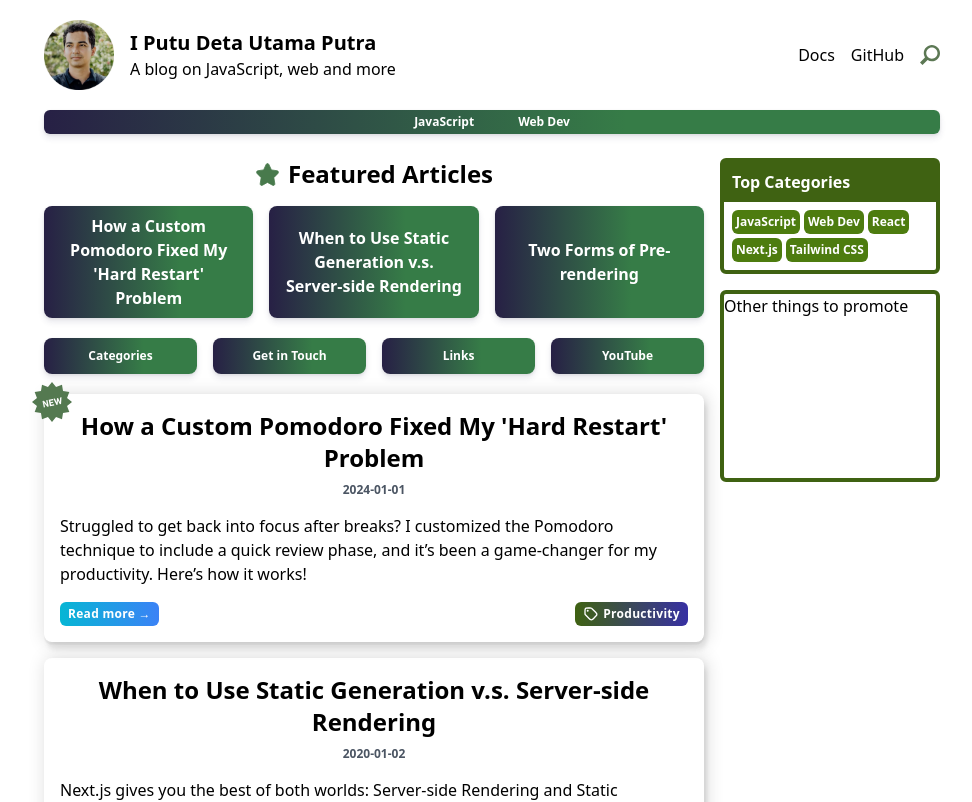
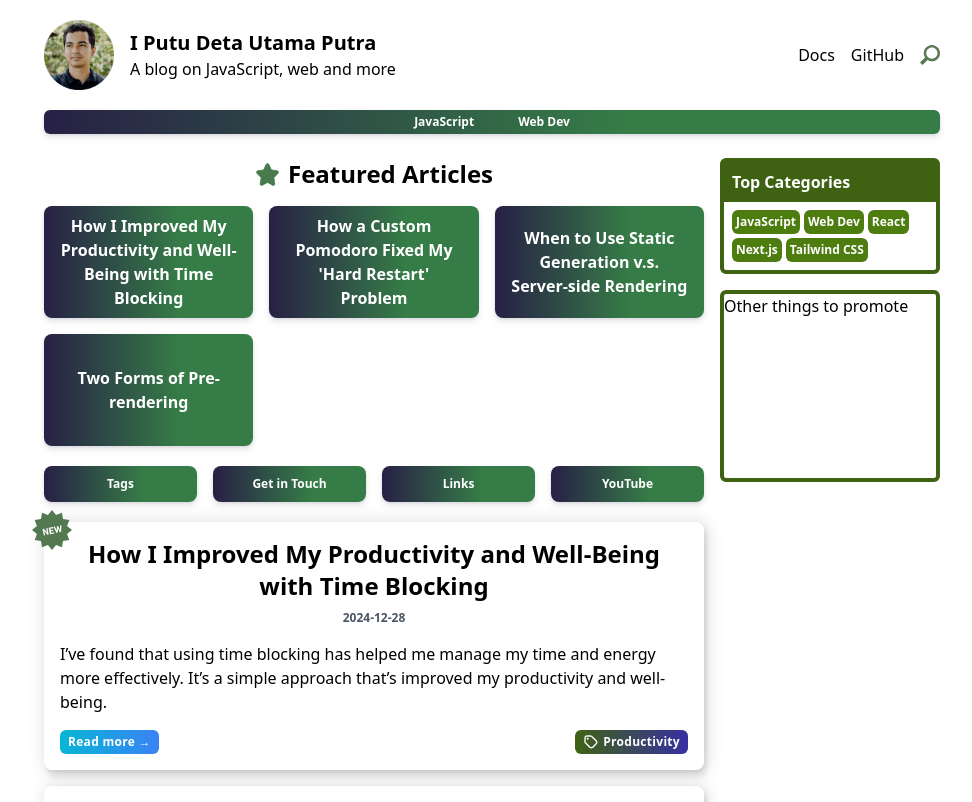
Before and after one commit to detautama/detautama.github.io, a Next.js app: page / in a window 1280 px wide. Shown: the top 802 px of the page, without its empty margins (148-1120 px from the left). Built offline with nearby package versions, Linux system fonts and the light colour scheme.

Commit message:
update article date for custom Pomodoro article, add new article on time blocking, and adjust layout and link labels for consistency

```diff
--- a/app/articles/how-a-custom-pomodoro-fixed-my-hard-restart-problem.md
+++ b/app/articles/how-a-custom-pomodoro-fixed-my-hard-restart-problem.md
@@ -1,6 +1,6 @@
 ---
 title: "How a Custom Pomodoro Fixed My 'Hard Restart' Problem"
-date: "2024-01-01"
+date: "2024-12-27"
 description: "Struggled to get back into focus after breaks? I customized the Pomodoro technique to include a quick review phase, and it’s been a game-changer for my productivity. Here’s how it works!"
 tag: "Productivity"
 featured: true
--- /dev/null
+++ b/app/articles/how-i-improved-my-productivity-and-well-being-with-time-blocking.md
@@ -0,0 +1,65 @@
+---
+title: "How I Improved My Productivity and Well-Being with Time Blocking"
+date: "2024-12-28"
+description: "I’ve found that using time blocking has helped me manage my time and energy more effectively. It’s a simple approach that’s improved my productivity and well-being."
+tag: "Productivity"
+featured: true
+---
+
+As a programmer, time is one of my most valuable resources. I've often found myself stuck on tasks for hours, chasing perfection or trying to solve a problem beyond the limits of my focus. That changed when I discovered the power of time blocking, dedicating a fixed amount of time to a task, no matter the outcome.
+
+This approach has not only boosted my productivity but also improved my mental and physical well-being. Here's why it works and how you can make it work for you.
+
+## The Problem: Overworking and Stagnation
+
+There were times when I would spend countless hours on a single task, believing I had to get it "just right" before moving on. This often led to:
+
+- Diminished Focus: After a couple of hours, my concentration would drop, making progress slower.
+
+- Burnout: Working beyond my limits affected both my motivation and health.
+
+- Frustration: The more I pushed, the more I felt stuck, creating a negative feedback loop.
+
+It became clear that I needed a strategy to break free from this cycle. That’s when I started using time blocking.
+
+## Why Fixed Time Blocks?
+
+Time blocking involves dedicating a set amount of time to focus exclusively on a task. For me, a fixed block of time—whether it’s 60, 90, or even 120 minutes works. Here’s why:
+
+1. Optimal Focus Window: Research suggests that most people can sustain peak focus for a limited time before needing a break.
+
+2. Encourages Progress Over Perfection: By committing to the time, not the result, I could work without overthinking.
+
+3. Prevents Overworking: Knowing there’s a clear end time reduces the temptation to overextend.
+
+## How Time Blocking Helped Me
+
+In practice, using fixed time blocks has been a game changer. Here’s what I’ve experienced:
+
+- **Productivity Boost**: I accomplish more in a focused session than in several unfocused hours.
+
+- **Improved Problem-Solving**: Even when I don’t finish a task, stepping away after a set time often brings fresh insights when I return.
+
+- **Better Health**: Regular breaks prevent the physical strain of prolonged sitting and the mental toll of endless frustration.
+
+## Example
+
+Here’s an example from my own workflow: If I estimate a task will take two hours, I set a time block for 1.5 hours. If I can’t finish within that time, it’s a clear sign I need help or need to reassess my approach. On the other hand, if I finish early, I have 30 minutes to review, test, or learn something new. This flexibility ensures I stay productive while avoiding burnout.
+
+## Tips for Using Fixed Time Blocks
+
+If you’re ready to try time blocking, here’s how to make it work:
+
+1. Plan Ahead: Before starting, identify the task you want to focus on. Break it into manageable goals if it’s complex.
+
+2. Eliminate Distractions: Turn off notifications, close unnecessary tabs, and let others know you’re in focus mode.
+
+3. Set a Timer: Use a timer to mark the start and end of your session. Stick to it, no matter where you are in the task.
+
+4. Reflect and Adjust: Spend a few minutes reviewing what you accomplished and planning the next steps.
+
+## Final Thoughts
+
+Time blocking especially using fixed time intervals has been a lifesaver for me. It keeps me productive without sacrificing my health or family time. The most important lesson I’ve learned is that it’s okay to ask for help or step away from a task. Progress, not perfection, is what drives long-term success.
+
+If you’ve ever felt stuck or overworked, give this method a try. You might be surprised at how much you can achieve in a focused block of time.
--- a/app/layout.tsx
+++ b/app/layout.tsx
@@ -97,7 +97,7 @@ export default function RootLayout({
           </div>
           <footer
             id="footer"
-            className="default_bg mt-10 w-full rounded-md py-2 text-center text-xs font-bold"
+            className="mt-10 w-full rounded-md py-2 text-center text-xs font-bold"
           >
             © 2021 I Putu Deta Utama Putra. All rights reserved.
           </footer>
--- a/app/page.tsx
+++ b/app/page.tsx
@@ -49,9 +49,9 @@ const FeaturedArticles: React.FC<{ featuredArticles: ArticleData[] }> = ({
 const AdditionalLinks = () => {
   return (
     <div id="additional-links" className="grid grid-cols-4 gap-4">
-      <Link href="/categories">
+      <Link href="/tag">
         <div className="default_bg flex h-9 items-center justify-center rounded-lg text-center text-xs font-bold">
-          Categories
+          Tags
         </div>
       </Link>
       <Link href="/get-in-touch">
```
